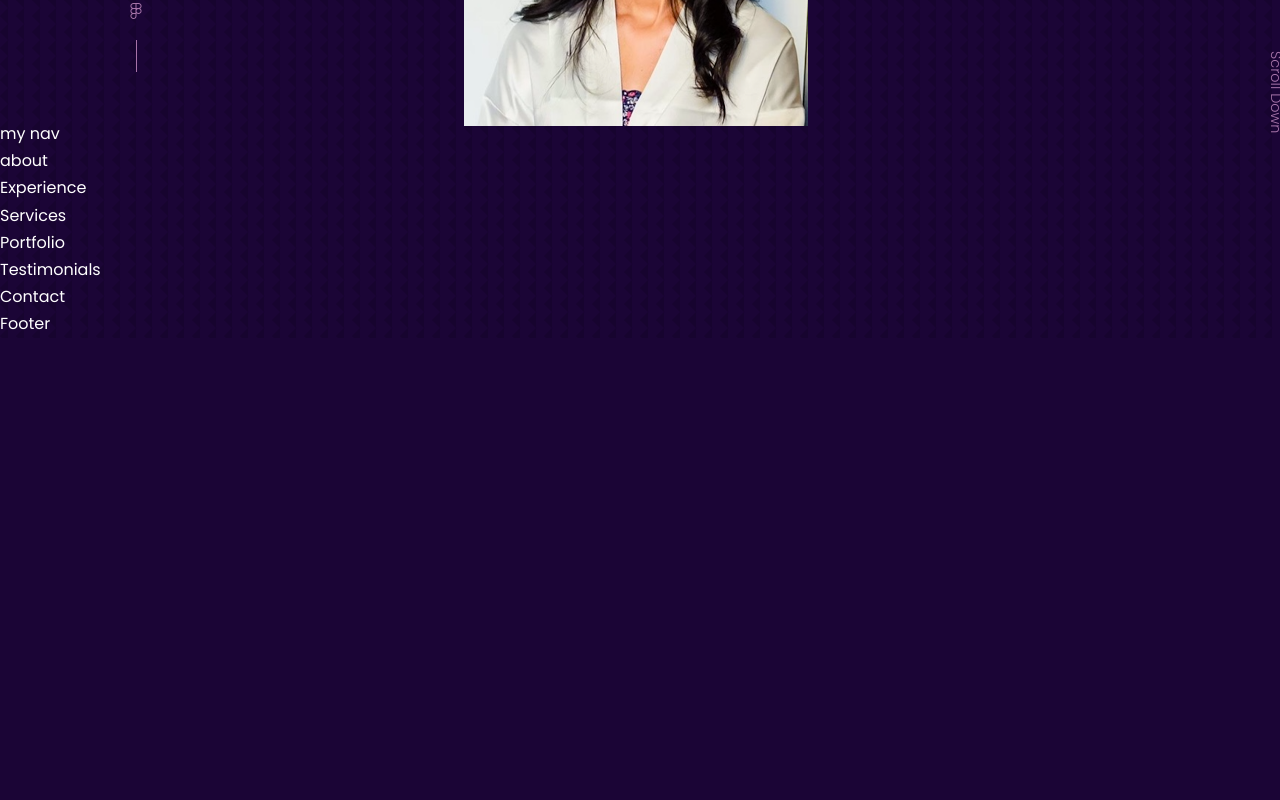
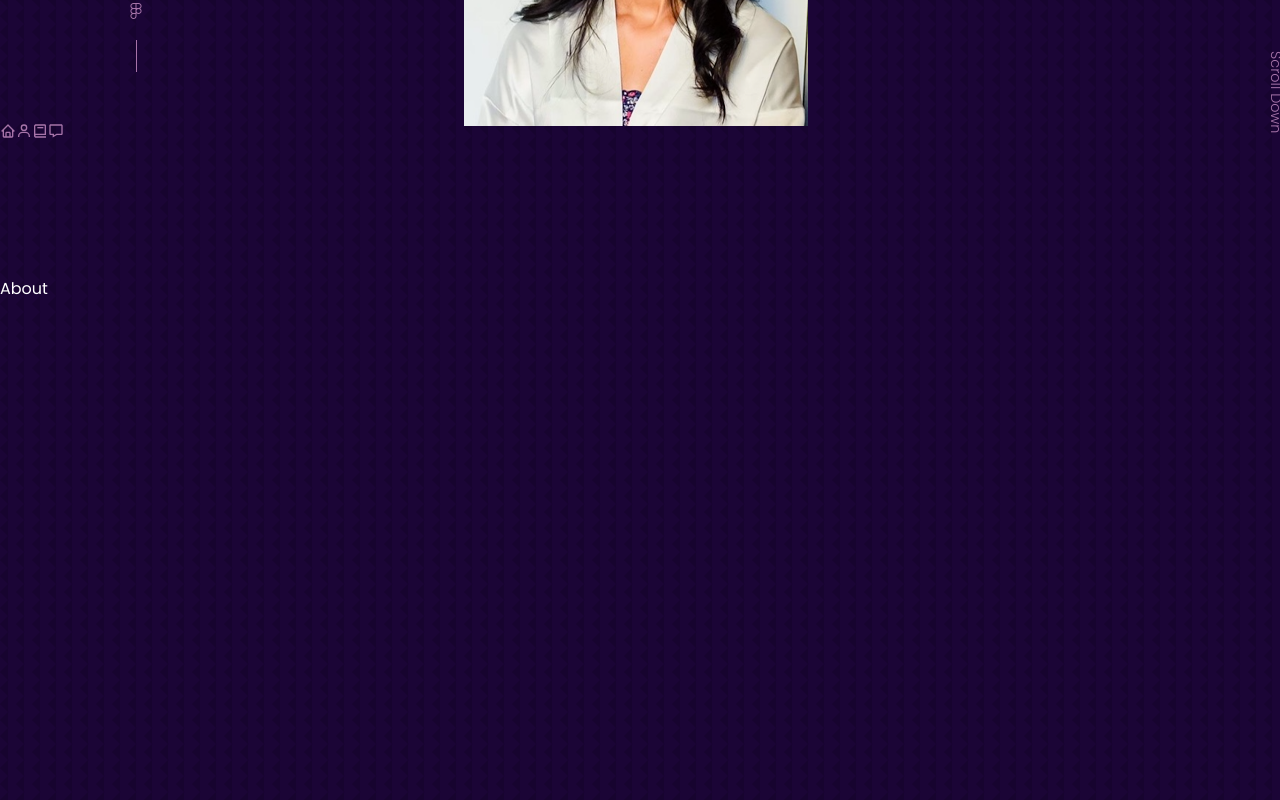
Before and after one commit to bogdana03/portfolio, a React (Create React App) app in the folder portfolio-website/: page / in a window 1280 px wide. Shown: the part 680-1480 px from the top of the page. Before the commit the page ends 1018 px from the top, so only its background shows below. Built offline with nearby package versions, Linux system fonts and the light colour scheme.

Commit message:
uppdate icons for  create navbar

```diff
--- a/portfolio-website/src/components/about/About.jsx
+++ b/portfolio-website/src/components/about/About.jsx
@@ -4,9 +4,7 @@ import './about.css'
 
 const About = () => {
   return (
-    <div>
-      <p>about</p>
-    </div>
+   <section id='about'>About</section>
   )
 }
 
--- a/portfolio-website/src/components/contact/Contact.jsx
+++ b/portfolio-website/src/components/contact/Contact.jsx
@@ -3,9 +3,7 @@ import './contact.css'
 
 const Contact = () => {
   return (
-    <div>
-      <p>Contact</p>
-    </div>
+    <section id='contact'></section>
   )
 }
 
--- a/portfolio-website/src/components/experience/Experince.jsx
+++ b/portfolio-website/src/components/experience/Experince.jsx
@@ -3,10 +3,8 @@ import './experience.css'
 
 const Experince = () => {
   return (
-    <div>
-      <p>Experience</p>
-    </div>
-  )
+   <section id='experience'>Experience</section>
+   )
 }
 
 export default Experince
--- a/portfolio-website/src/components/header/header.css
+++ b/portfolio-website/src/components/header/header.css
@@ -55,6 +55,24 @@ header {
      right: -2.3rem;
      bottom: 1rem;
      transform: rotate(90deg);
-     font-weight: 200;
+     font-weight: 300;
      font-size: 0.9rem;
 }
+
+/*------------------ MEDIA QUERIES (MEDIUM DEVICES) ------------*/
+@media screen  and (max-width: 1024px) {
+    header {
+         height: 68vh;
+    }
+}
+
+/*------------------ MEDIA QUERIES (SMALL DEVICES) ------------*/
+@media screen  and (max-width: 600px) {
+     header {
+        height: 100vh;
+     }
+
+     .header_socials, .scroll_down {
+        display: none;
+     }
+}
--- a/portfolio-website/src/components/nav/Nav.jsx
+++ b/portfolio-website/src/components/nav/Nav.jsx
@@ -1,10 +1,18 @@
 import React from 'react'
+import './nav.css'
+import {BiHome} from 'react-icons/bi'
+import {BiUser} from 'react-icons/bi'
+import {BiBook} from 'react-icons/bi'
+import {BiMessage} from 'react-icons/bi'
 
 const Nav = () => {
   return (
-    <div>
-      <p>my nav</p>
-    </div>
+    <nav>
+      <a href="#"><BiHome/></a>
+      <a href="#about"><BiUser/></a>
+      <a href="#experiences"><BiBook/></a>
+      <a href="#contact"><BiMessage/></a>
+    </nav>
   )
 }
 
--- a/portfolio-website/src/components/portfolio/Portfolio.jsx
+++ b/portfolio-website/src/components/portfolio/Portfolio.jsx
@@ -3,9 +3,7 @@ import './portfolio.css'
 
 const Portfolio = () => {
   return (
-    <div>
-      <p>Portfolio</p>
-    </div>
+    <section id='portfolio'>Portfolio</section>
   )
 }
 
--- a/portfolio-website/src/components/testimonials/Testimonials.jsx
+++ b/portfolio-website/src/components/testimonials/Testimonials.jsx
@@ -3,9 +3,7 @@ import './testimonials.css'
 
 const testimonials = () => {
   return (
-    <div>
-     <p>Testimonials</p>
-    </div>
+    <section id='testemonials'>Testimonials</section>
   )
 }
 
--- a/portfolio-website/src/index.css
+++ b/portfolio-website/src/index.css
@@ -64,6 +64,7 @@ h1 {
 }
  section {
     margin-top: 8rem;
+    height: 100vh;
  }
 
  /* direct child of section (h2)*/
```
